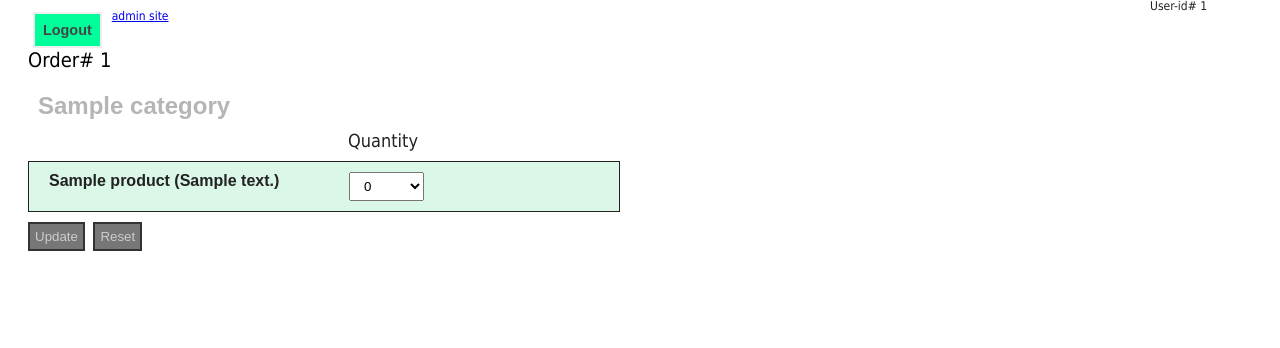
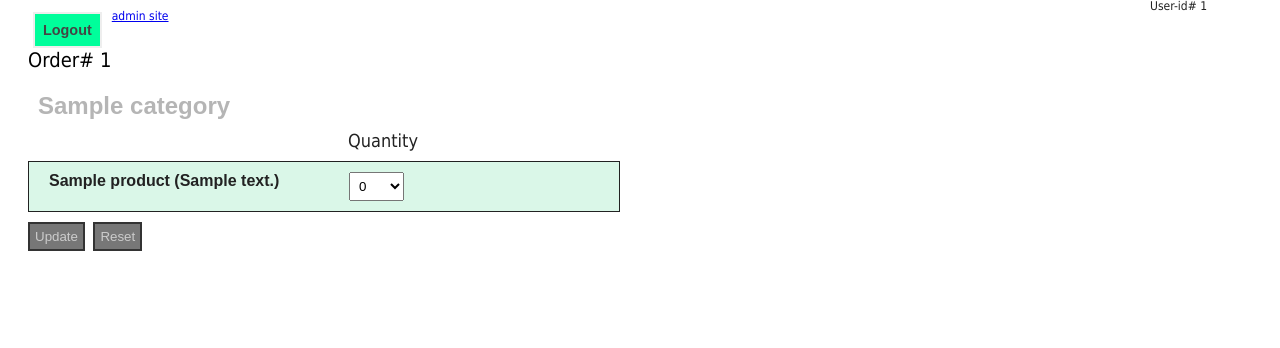
Before and after one commit to jshifrin25/yadlyad, a Django app: page /orders/ in a window 1280 px wide. Shown: the part 14-362 px from the top of the page. Run offline with Django 3.2, Linux system fonts and the light colour scheme; a user stored in the database is signed in; tables that the repository leaves empty hold one stand-in row (values such as "Sample post").

Commit message:
change made to order form css

```diff
--- a/order/static/orders/css/order-form.css
+++ b/order/static/orders/css/order-form.css
@@ -68,8 +68,8 @@ body {
 
 .order-form .product-item-row .quantity input,
 .order-form .product-item-row .quantity select {
-    padding: 5px 10px;
-    width: 75px;
+    padding: 5px;
+    width: 55px;
 }
 
 .order-form .highlighted-row {
--- a/static/orders/css/order-form.css
+++ b/static/orders/css/order-form.css
@@ -68,8 +68,8 @@ body {
 
 .order-form .product-item-row .quantity input,
 .order-form .product-item-row .quantity select {
-    padding: 5px 10px;
-    width: 75px;
+    padding: 5px;
+    width: 55px;
 }
 
 .order-form .highlighted-row {
```
